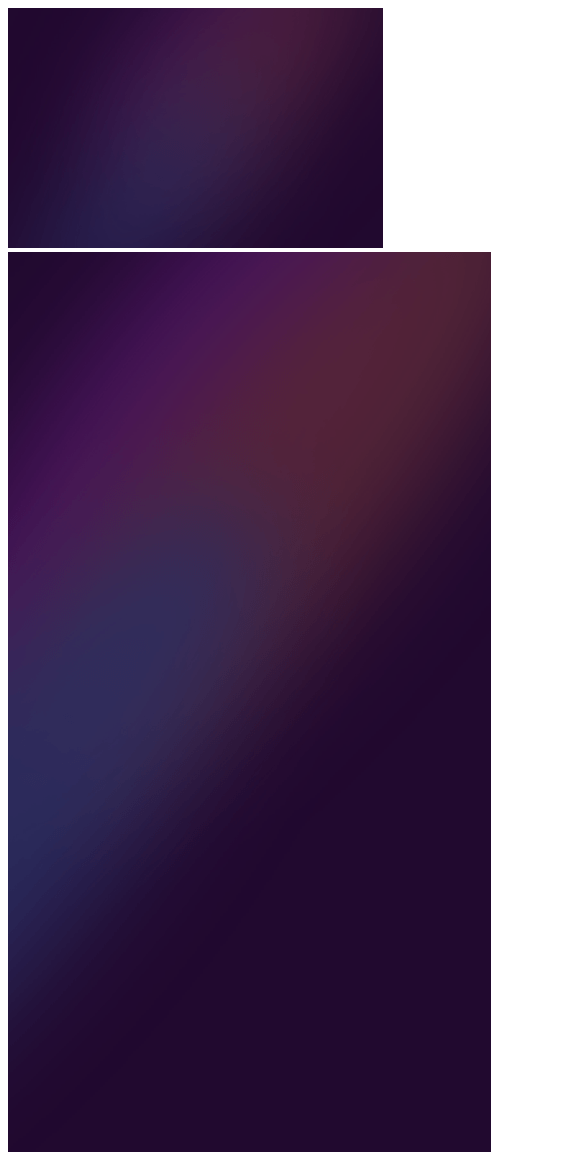
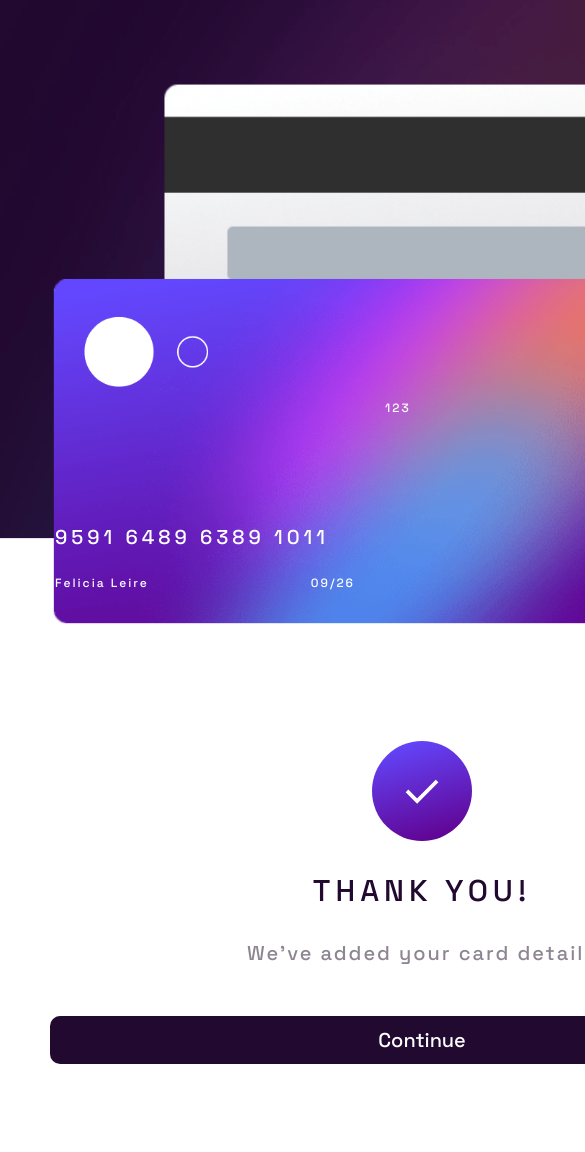
Before and after one commit to alexandrav01/Interactive-card-details-form, a plain HTML site: page complete.html in a window 390 px wide. Shown: the top 1152 px of the page, 585 px wide, since content can reach past the window. Drawn offline with Linux system fonts and the light colour scheme.

Commit message:
complete-mobile

```diff
--- a/complete-style.css
+++ b/complete-style.css
@@ -1 +1,101 @@
 @import url('https://fonts.googleapis.com/css2?family=Space+Grotesk:wght@500&display=swap');
+
+body{
+    margin: 0;
+    padding: 0;
+    width: 100vh;
+}
+
+.button{
+    margin-top: 50px;
+    margin-bottom: 50px;
+    width: 100%;
+    border: none;
+    border-radius: 10px;
+    height: 3rem;
+    background-color: hsl(278, 68%, 11%);
+    font-family: 'Space Grotesk', sans-serif;
+    font-size: 20px;
+    font-weight: 500;
+    color: white;
+}
+
+
+.card-number{
+    position: relative;
+    top: -125px;
+    left: 55px;
+    font-family: 'Space Grotesk', sans-serif;
+    font-size: 20px;
+    font-weight: 500;
+    color: white;
+    letter-spacing: 4px;
+    width: 300px;
+}
+
+.card-name-wrap{
+    display: flex;
+    justify-content: space-between;
+    width: 300px;
+    font-family: 'Space Grotesk', sans-serif;
+    font-size: 12px;
+    font-weight: 500;
+    color: white;
+    letter-spacing: 2px;
+    position: relative;
+    top: -100px;
+    left: 55px;
+}
+
+.card-cvc{
+    position: relative;
+    top: -233px;
+    left: 385px;
+    font-family: 'Space Grotesk', sans-serif;
+    font-size: 12px;
+    font-weight: 500;
+    color: white;
+    letter-spacing: 2px;
+    width: 30px;
+}
+
+.desktop-bg{
+    display: none;
+}
+
+.mobile-bg{
+    width: 100vh;
+    }
+
+.success-icon{
+    width: 100px;
+    }
+
+.thanks-wrap{
+    display: flex;
+    flex-direction: column;
+    align-items: center;
+    justify-content: center;
+}
+
+.thank-you{
+    font-family: 'Space Grotesk', sans-serif;
+    font-size: 30px;
+    color: hsl(278, 68%, 11%);
+    letter-spacing: 5px;
+    font-weight: 500;
+    margin-top: 30px;
+}
+
+.text{
+    font-family: 'Space Grotesk', sans-serif;
+    font-size: 20px;
+    font-weight: 500;
+    color: hsl(279, 6%, 55%);
+    margin-top: 30px;
+    letter-spacing: 2px;
+}
+
+.text-wrap{
+    padding: 50px;
+}
--- a/complete.html
+++ b/complete.html
@@ -3,38 +3,42 @@
   <head>
     <meta charset="UTF-8" />
     <meta name="viewport" content="width=device-width, initial-scale=1.0" />
-<link rel="stylesheet" type="text/css" href="./complete-style.css"/>
+    <link rel="stylesheet" type="text/css" href="./complete-style.css" />
     <title>Interactive card details form</title>
   </head>
   <body>
     <div>
+      <img
+        src="./images/desktop-header.png"
+        alt="desktop-header"
+        class="desktop-bg"
+      />
+      <img
+        src="./images/mobile-header.png"
+        alt="mobile-header"
+        class="mobile-bg"
+      />
+
+      <div class="card-cvc">123</div>
+      <div class="card-number">9591 6489 6389 1011</div>
       <div>
-        <img src="./images/bg-main-mobile.png" alt="background" />
-        <img src="./images/bg-main-desktop.png" alt="background" />
-
-        <div>
-          <div>
-            <img src="./images/bg-card-front.png" alt="bg-card-front" />
-            <img src="./images/card-logo.svg" alt="card-logo" />
-          </div>
-          <div>9591 6489 6389 1011</div>
-          <div>
-            <div>Felicia Leire</div>
-            <div>09/26</div>
-          </div>
-        </div>
-
-        <div>
-          <img src="./images/bg-card-back.png" alt="bg-card-back" />
-          123
+        <div class="card-name-wrap">
+          <div>Felicia Leire</div>
+          <div>09/26</div>
         </div>
       </div>
 
-      <div>
-        <img src="./images/icon-complete.svg" alt="complete" />
-        <div>Thank you!</div>
-        <div>We've added your card details</div>
-        <button>Continue</button>
+      <div class="text-wrap">
+        <div class="thanks-wrap">
+          <img
+            src="./images/icon-complete.svg"
+            alt="complete"
+            class="success-icon"
+          />
+          <div class="thank-you">THANK YOU!</div>
+          <div class="text">We've added your card details</div>
+          <button class="button">Continue</button>
+        </div>
       </div>
     </div>
   </body>
```
Also changed, not shown: index-style.css (+10 -10 lines).
